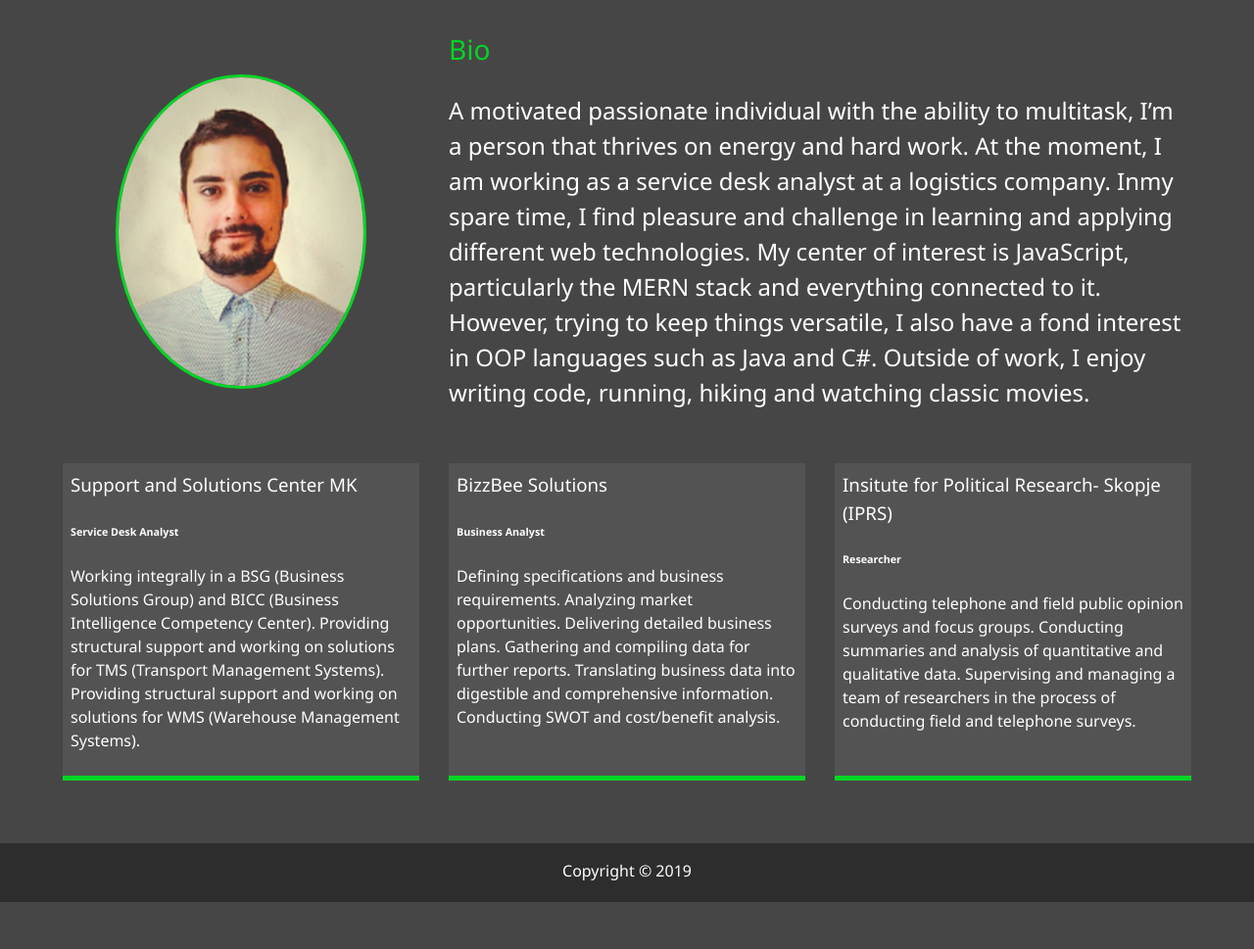
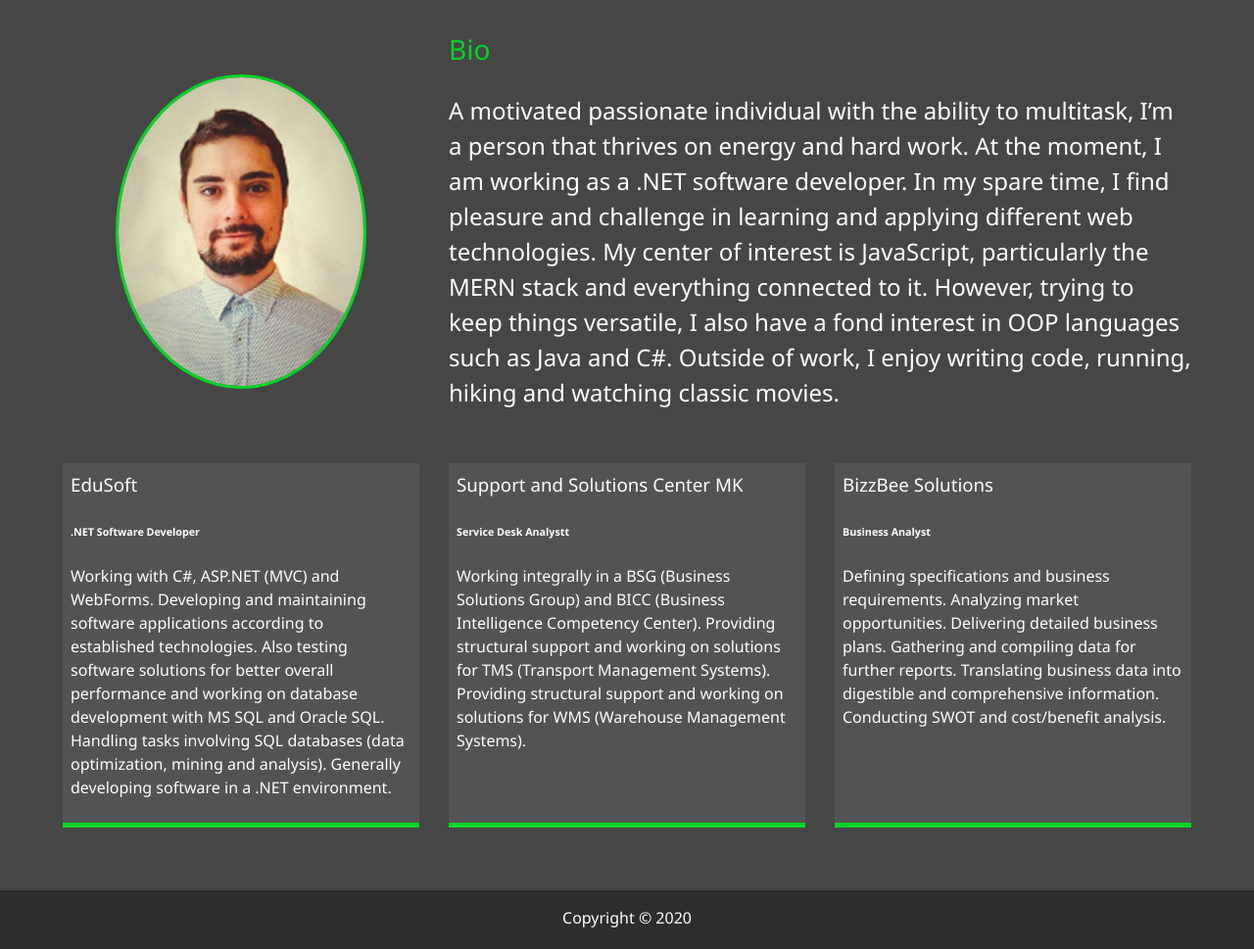
Before and after one commit to argirowski/Personal-Portfolio, a website: page dist/about.html in a window 1280 px wide. Shown: the part 253-1222 px from the top of the page at 98% size. Before the commit the page ends 1174 px from the top, so only its background shows below. Drawn offline with Linux system fonts and the light colour scheme.

Commit message:
Updating the portfolio with current info

```diff
--- a/dist/about.html
+++ b/dist/about.html
@@ -54,18 +54,31 @@
           <p>
             A motivated passionate individual with the ability to multitask, I’m
             a person that thrives on energy and hard work. At the moment, I am
-            working as a service desk analyst at a logistics company. Inmy spare
-            time, I find pleasure and challenge in learning and applying
-            different web technologies. My center of interest is JavaScript,
-            particularly the MERN stack and everything connected to it. However,
-            trying to keep things versatile, I also have a fond interest in OOP
-            languages such as Java and C#. Outside of work, I enjoy writing
-            code, running, hiking and watching classic movies.
+            working as a .NET software developer. In my spare time, I find
+            pleasure and challenge in learning and applying different web
+            technologies. My center of interest is JavaScript, particularly the
+            MERN stack and everything connected to it. However, trying to keep
+            things versatile, I also have a fond interest in OOP languages such
+            as Java and C#. Outside of work, I enjoy writing code, running,
+            hiking and watching classic movies.
           </p>
         </div>
         <div class="job job-1">
+          <h3>EduSoft</h3>
+          <h6>.NET Software Developer</h6>
+          <p>
+            Working with C#, ASP.NET (MVC) and WebForms. Developing and
+            maintaining software applications according to established
+            technologies. Also testing software solutions for better overall
+            performance and working on database development with MS SQL and
+            Oracle SQL. Handling tasks involving SQL databases (data
+            optimization, mining and analysis). Generally developing software in
+            a .NET environment.
+          </p>
+        </div>
+        <div class="job job-2">
           <h3>Support and Solutions Center MK</h3>
-          <h6>Service Desk Analyst</h6>
+          <h6>Service Desk Analystt</h6>
           <p>
             Working integrally in a BSG (Business Solutions Group) and BICC
             (Business Intelligence Competency Center). Providing structural
@@ -74,7 +87,7 @@
             WMS (Warehouse Management Systems).
           </p>
         </div>
-        <div class="job job-2">
+        <div class="job job-3">
           <h3>BizzBee Solutions</h3>
           <h6>Business Analyst</h6>
           <p>
@@ -85,20 +98,10 @@
             cost/benefit analysis.
           </p>
         </div>
-        <div class="job job-3">
-          <h3>Insitute for Political Research- Skopje (IPRS)</h3>
-          <h6>Researcher</h6>
-          <p>
-            Conducting telephone and field public opinion surveys and focus
-            groups. Conducting summaries and analysis of quantitative and
-            qualitative data. Supervising and managing a team of researchers in
-            the process of conducting field and telephone surveys.
-          </p>
-        </div>
       </div>
     </main>
     <footer id="main-footer">
-      Copyright &copy; 2019
+      Copyright &copy; 2020
     </footer>
     <script src="js/main.js"></script>
   </body>
--- a/package.json
+++ b/package.json
@@ -3,12 +3,15 @@
   "version": "1.0.0",
   "description": "my personal portfolio",
   "main": "index.js",
+  "homepage": "https://argirowski.github.io/personal-portfolio",
   "scripts": {
-    "sass": "node-sass -w scss/ -o dist/css/ --recursive"
+    "sass": "node-sass -w scss/ -o dist/css/ --recursive",
+    "deploy": "gh-pages -d dist"
   },
   "author": "Gjorgji Argirowski",
   "license": "ISC",
   "dependencies": {
+    "gh-pages": "^2.1.1",
     "node-sass": "^4.12.0"
   }
 }
```
Also changed, not shown: dist/contact.html (+1 -1 lines), dist/index.html (+1 -1 lines), dist/work.html (+1 -1 lines), 2 other files.
